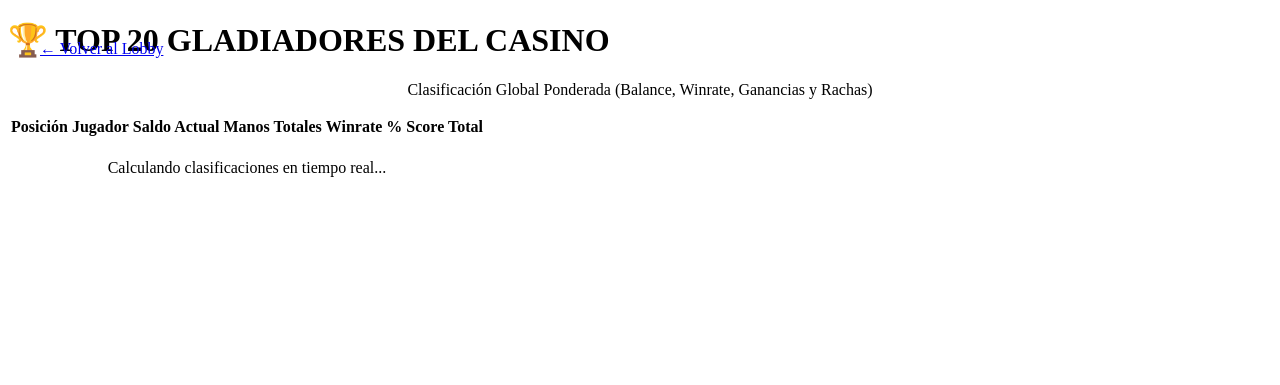
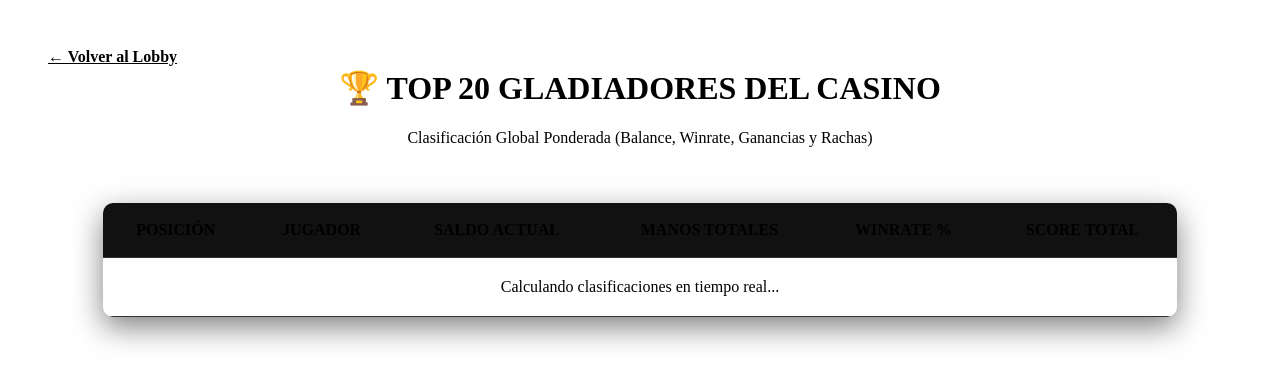
Before and after one commit to inietoo/casino, a PHP site: page /ranking.php in a window 1280 px wide. Shown: the top 385 px of the page. Run offline with PHP 8.4, Linux system fonts and the light colour scheme; data that the repository does not hold is empty.

Commit message:
Add styles for ranking table and header

```diff
--- a/assets/css/ranking.css
+++ b/assets/css/ranking.css
@@ -1,2 +1,13 @@
-/* RANKING CSS - Estilos tabla de clasificación */
-/* Subir código aquí */
+.ranking-header { text-align: center; padding: 40px 0; position: relative; }
+.btn-back { position: absolute; left: 40px; top: 40px; font-size: 16px; color: var(--gold); font-weight: bold; }
+
+.ranking-table { width: 85%; margin: 0 auto 50px auto; border-collapse: collapse; background: var(--panel-bg); border-radius: 10px; overflow: hidden; box-shadow: 0 10px 30px rgba(0,0,0,0.5); }
+.ranking-table th, .ranking-table td { padding: 18px; text-align: center; border-bottom: 1px solid #333; }
+.ranking-table th { background: #111; color: var(--gold); text-transform: uppercase; font-family: 'Cinzel', serif;}
+.ranking-table tr:hover { background: #222; }
+
+.pos-cell { font-size: 1.2rem; font-weight: bold; }
+.medal { font-size: 2rem; }
+.medal.gold { text-shadow: 0 0 10px gold; }
+.balance-cell { color: #28a745; font-weight: bold; font-size: 1.1rem; }
+.score-cell { color: var(--gold); font-weight: bold; font-size: 1.2rem; }
```
